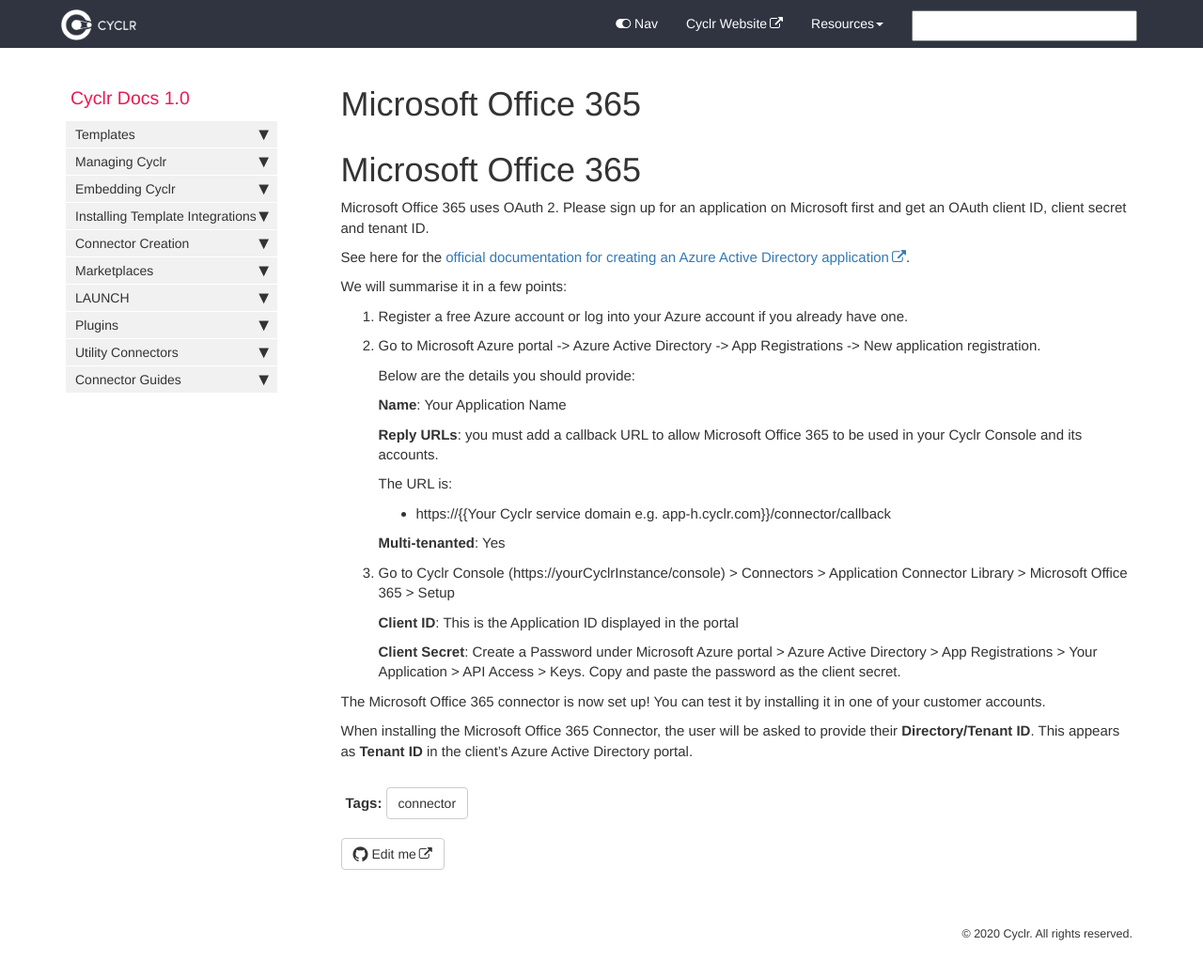
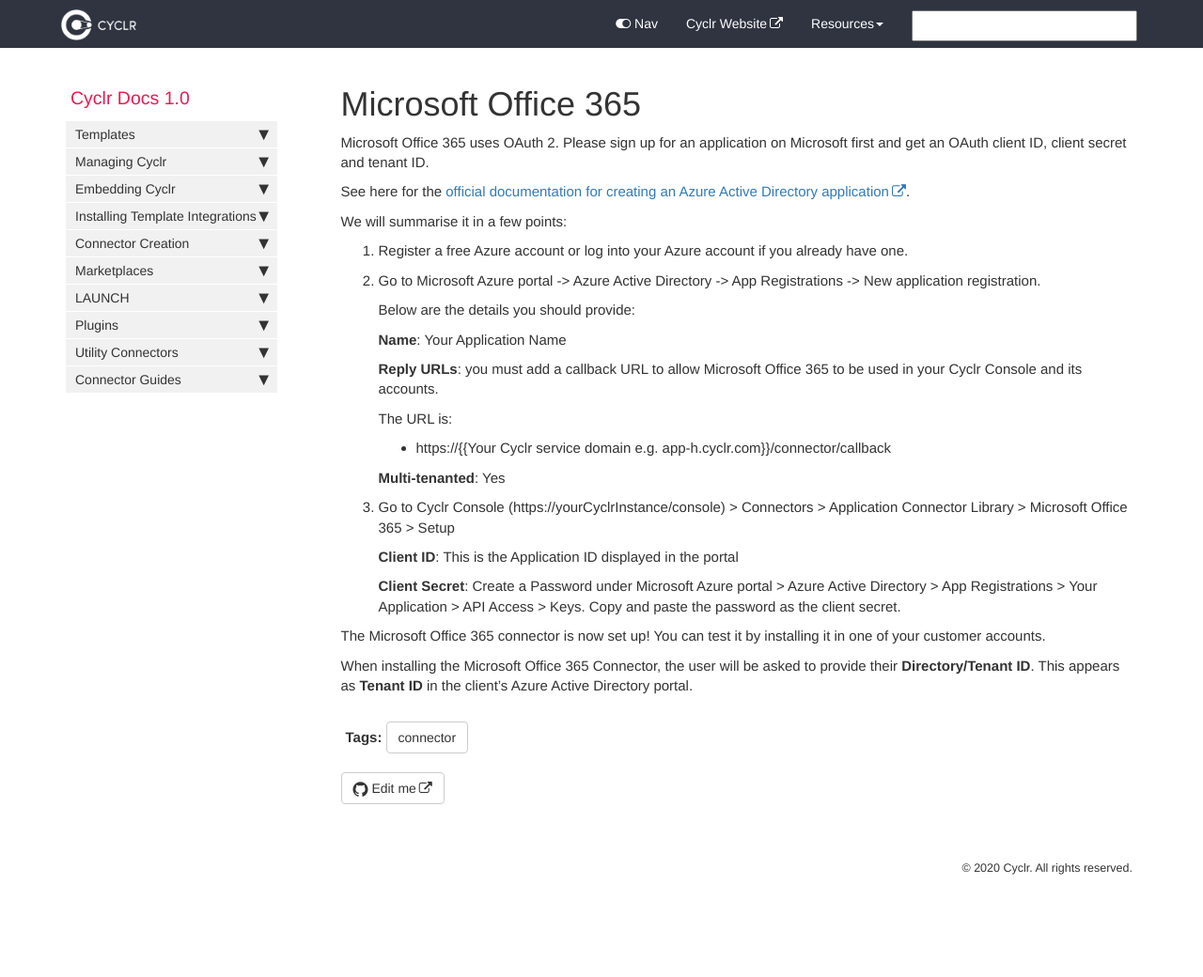
Before and after one commit to sneakysneak/docs, a Jekyll site: the page built from pages/connector-authentication/office-365.md, in a window 1280 px wide and 1064 px high. Shown: the top 1040 px of the window at 94% size. Built offline with Jekyll 4.4.1, drawn with Linux system fonts in a browser that asks for light colours; comment, search, counter and statistics services are not loaded.

Commit message:
Removed duplicate header

```diff
--- a/pages/connector-authentication/office-365.md
+++ b/pages/connector-authentication/office-365.md
@@ -4,8 +4,6 @@ sidebar: cyclr_sidebar
 permalink: office-365-connector
 tags: [connector]
 ---
-
-# Microsoft Office 365 #
 
 Microsoft Office 365 uses OAuth 2. Please sign up for an application on Microsoft first and get an OAuth client ID, client secret and tenant ID.
 
```
